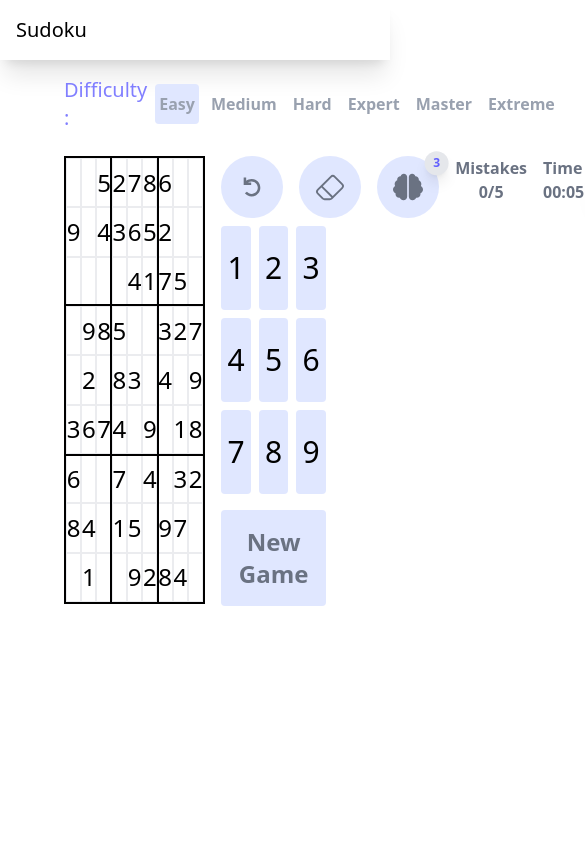
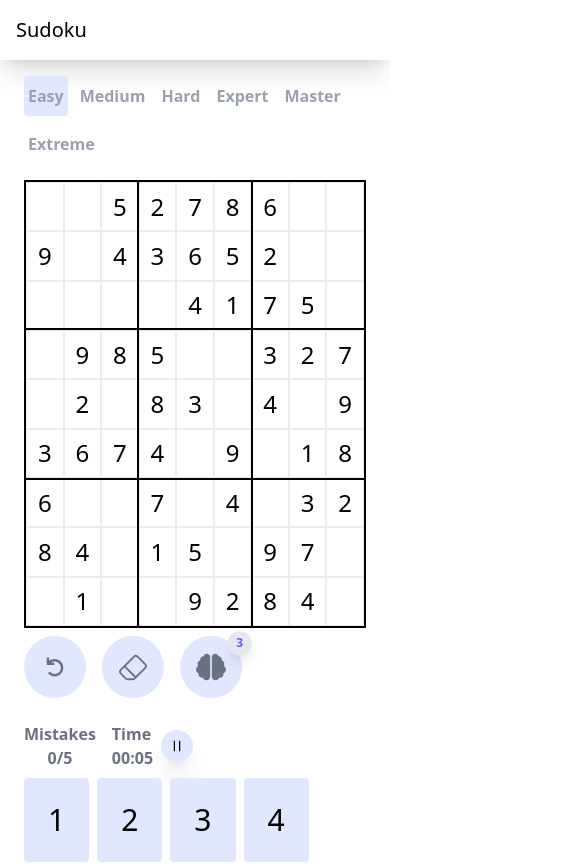
Before and after one commit to u-cant-see-me/Sudoku, a React (Vite) app: page / in a window 390 px wide. Shown: the top 864 px of the page, 585 px wide, since content can reach past the window. Built offline with nearby package versions, Linux system fonts and the light colour scheme.

Commit message:
improved responsiveness and fixed bugs

```diff
--- a/src/components/GameComponent/GameBoard.jsx
+++ b/src/components/GameComponent/GameBoard.jsx
@@ -18,8 +18,8 @@ export const GameBoard = ({setactiveCell,state,setState,board,setboard}) => {
 
 
   return (
-    <div className='relative
-                    lg: h-112 mr-4'
+    <div className='relative h-112
+                    sm:h-118 xl:h-112 md:mr-4'
       >
       <div className='h-full w-full grid grid-cols-9 grid-rows-9
                 border-2 border-black
--- a/src/components/GameComponent/GameContainer.jsx
+++ b/src/components/GameComponent/GameContainer.jsx
@@ -240,7 +240,7 @@ const GameContainer = ({level}) => {
   }
 
   const addHint = () => {
-    if(hints <= 0) return;
+    if(hints <= 0 || currentGameState === "pause") return;
 
     setHints(prev => prev - 1);
     let cell ;
@@ -283,8 +283,10 @@ const GameContainer = ({level}) => {
   }
 
   return (
-    <div className='relative grid grid-cols-[60%_40%]
-                    lg:w-[80%] lg:pr-40 pt-2'>
+    <div className='relative
+                    md:grid md:grid-cols-[60%_40%]
+                    lg:grid lg:grid-cols-[60%_40%]
+                    lg:w-[80%] xl:pr-40 '>
         <GameBoard
         activeCell={activeCell}
         setactiveCell={setactiveCell}
--- a/src/components/GameComponent/GameControls/GameBar.jsx
+++ b/src/components/GameComponent/GameControls/GameBar.jsx
@@ -47,7 +47,8 @@ const GameBar = ({mistakes,Undo,Erase,state,setState,resetSignal,hints,addHint})
   ]
 
   return (
-    <div className=' flex gap-4 mb-2'>
+    <div className='flex flex-wrap sm:flex-nowrap gap-4 md:block xl:flex'>
+        <div className=' flex gap-4 mb-2'>
 
       {
         buttons.map((btn,index) => (
@@ -59,13 +60,16 @@ const GameBar = ({mistakes,Undo,Erase,state,setState,resetSignal,hints,addHint})
           >{btn.icon}</button>
       ))
       }
+    </div>
+    <div className='flex gap-4 mb-2'>
       <Mistakes mistakes={mistakes}/>
       <Timer state={state}
             setState={setState}
             resetSignal={resetSignal}
           />
+    </div>
+    </div>
 
-    </div>
   )
 }
 
--- a/src/components/GameComponent/GameControls/GameControls.jsx
+++ b/src/components/GameComponent/GameControls/GameControls.jsx
@@ -5,7 +5,7 @@ const GameControls = ({updateBoard,mistakes,Undo,Erase,
                         hints,addHint
                     }) => {
   return (
-    <div className='h-full '>
+    <div className='h-full mt-2 '>
         <GameBar mistakes ={mistakes}
                 Undo={Undo}
                 Erase={Erase}
@@ -15,13 +15,15 @@ const GameControls = ({updateBoard,mistakes,Undo,Erase,
                 hints={hints}
                 addHint={addHint}
         />
-        <div className='grid grid-cols-3 grid-row-3 gap-2'>
+        <div className='flex flex-wrap
+                        md:grid md:grid-cols-3 md:grid-row-3 gap-2'>
             {
                 Array.from({length:9},(_,i) => (
                     <div key={i}
-                        className='text-3xl rounded cursor-pointer
+                        className=' p-6
+                                    text-3xl rounded cursor-pointer
                                     flex items-center justify-center
-                                    bg-indigo-100 py-6
+                                    bg-indigo-100 md:py-5 lg:py-5 xl:py-6
                                     hover:shadow-xl hover:bg-indigo-300/50 hover:text-black'
                         onClick={() => updateBoard(i+1)}>
                         {i+1}
--- a/src/components/GameComponent/LevelBar.jsx
+++ b/src/components/GameComponent/LevelBar.jsx
@@ -1,7 +1,7 @@
 const LevelBar = ({levels,activeLevel,onSelectLevel}) => {
   return (
-    <div className='flex items-center  gap-2 mb-4'>
-      <p className=' text-xl text-indigo-500/80'>Difficulty :</p>
+    <div className='flex  flex-wrap items-center  gap-2 mb-4'>
+      <p className='hidden sm:block text-xl text-indigo-500/80'>Difficulty :</p>
       {
         levels.map((level,index) => (
 
--- a/src/components/Main.jsx
+++ b/src/components/Main.jsx
@@ -8,7 +8,7 @@ const Main = () => {
     const [activeLevel, setactiveLevel] = useState("Easy");
 
   return (
-    <div className=' px-16 py-4'>
+    <div className='px-6 sm:px-16 md:px-4 lg:px-16 py-4'>
         <LevelBar
             levels={levels}
             activeLevel={activeLevel}
```
